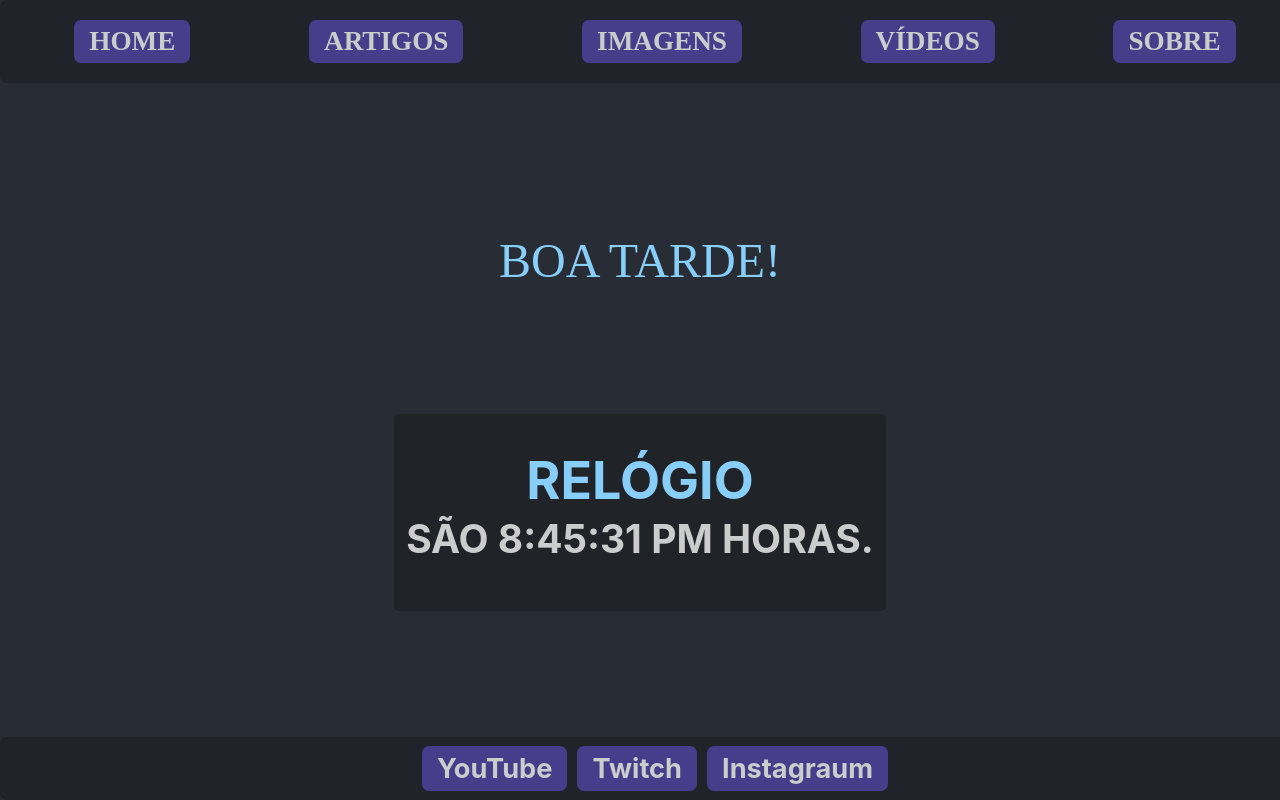
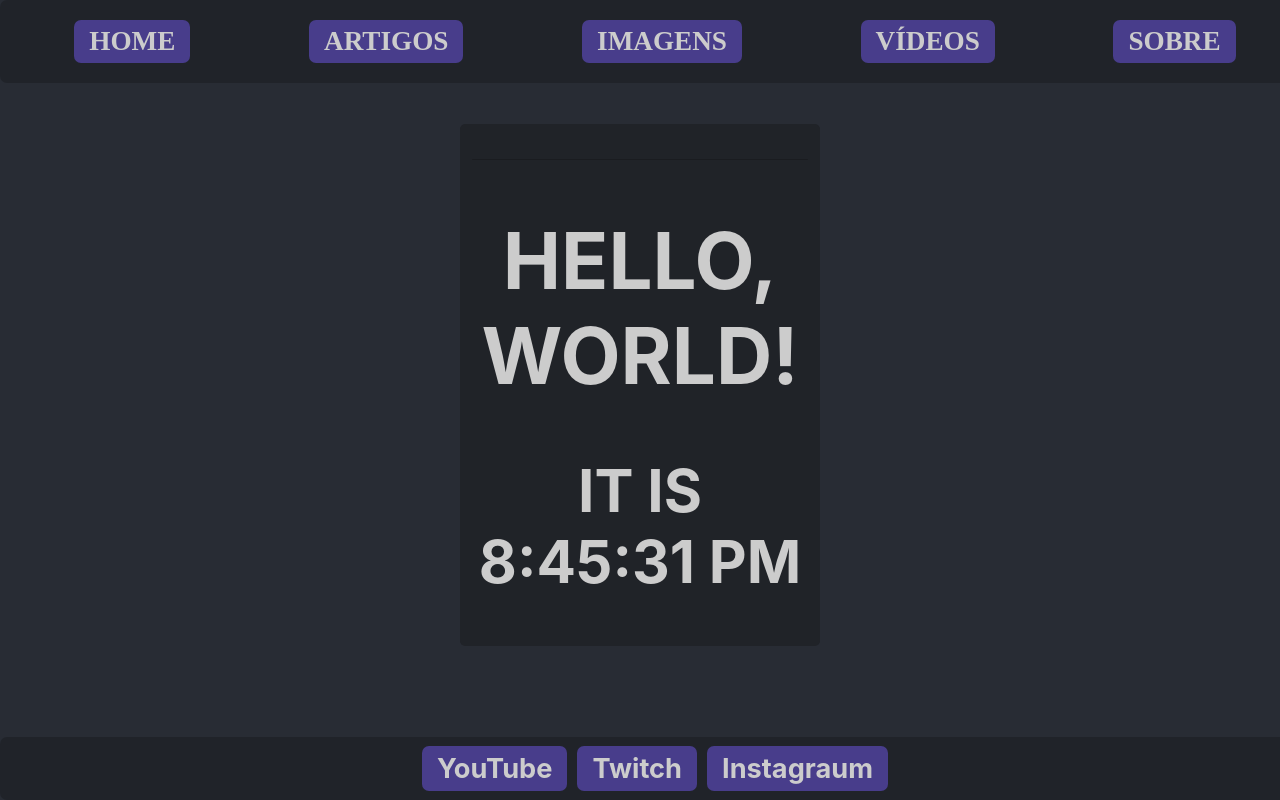
Before and after one commit to GamerCleanVic/reactJS, a React (Create React App) app: page / in a window 1280 px wide. Built offline with nearby package versions, Linux system fonts and the light colour scheme.

Commit message:
+clockTest2

```diff
--- a/src/App.css
+++ b/src/App.css
@@ -111,4 +111,10 @@ body{
   color: #ccc;
   margin-top: 0.2rem;
   margin-bottom: 3rem;
+  width: 21rem;
+  transition: 2s;
 }
+.texto1Clock:hover{
+  width: 41rem;
+  height: 16rem;
+}
--- a/src/App.js
+++ b/src/App.js
@@ -1,6 +1,7 @@
 import logo from './logo.svg';
 import './App.css';
 import React from 'react';
+import { renderIntoDocument } from 'react-dom/test-utils';
 
 function App() {
   const bloco =
@@ -37,20 +38,18 @@ function App() {
       </a>
     </header>
   ;
-  function tick() {
-    const relogio = (
-      <div className={'bgRelogio'}>
-        <h1 className={'tituloClock'}>
-          Relógio
-        </h1>
-        <h2 className={'texto1Clock'}>
-          São {new Date().toLocaleTimeString()} horas.
-        </h2>
-      </div>
-    );
-    return relogio;
+  function Sum(){
+       const relogio3 = (
+          <div>
+            <h1>Hello, world!</h1>
+            <h2>
+              It is {new Date().toLocaleTimeString()}
+            </h2>
+          </div>
+       );
+       return relogio3;
   }
-  const relogio2 = tick();
+  setInterval(Sum, 1000);
 
   return (
     <div className="App">
@@ -69,14 +68,16 @@ function App() {
         <h1>
             {element2}
         </h1>
-        <p className={"p1"}>
-            BOA TARDE!
-        </p>
+        <div className={'bgRelogio'}>
+            <h1 className={'bgRelogio'}>
+              {/*tituloRelogio2 */}
+            </h1>
+            <h2 className={'texto1Clock'}>
+              {<Sum />}
+            </h2>
+        </div>
         <p>
             {element}
-        </p>
-        <p>
-            {relogio2}
         </p>
       </header>
     </div>
```
